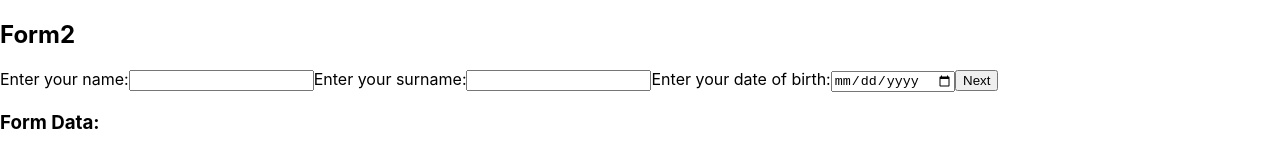
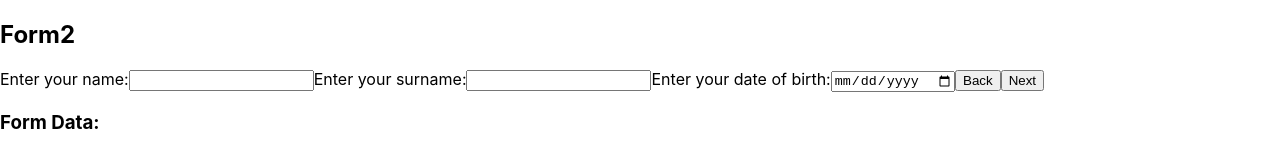
Before and after one commit to koorosh-gh/React_forms, a React (Create React App) app: page / in a window 1280 px wide. Both pictures are taken after typing "Sample", "name@example.com" into the empty fields and a click on the input "Next". Shown: the top 153 px of the page. Built offline with nearby package versions, Linux system fonts and the light colour scheme.

Commit message:
added back button and handleBackClick function

```diff
--- a/src/App.js
+++ b/src/App.js
@@ -1,37 +1,40 @@
-import React from 'react';
-import { useState } from 'react';
+import React, { useState } from 'react';
 import { Form1, Form2, Form3, Form4, Form5 } from './forms';
 
 function App() {
-  const [currentForm, setCurrentForm] = useState(1);
+  const [currentFormIndex, setCurrentFormIndex] = useState(1);
   const [formData, setFormData] = useState([]);
 
   const handleFormSubmit = (data) => {
     const isFormComplete = Object.values(data).every(value => value !== "");
     if (isFormComplete) {
       setFormData(prevData => [...prevData, data]);
-      setCurrentForm(prevForm => prevForm + 1);
-    }
-    else{
+      setCurrentFormIndex(prevIndex => prevIndex + 1);
+    } else {
       alert("Please fill out all the fields");
     }
   };
+
+  const handleBack = () => {
+    setCurrentFormIndex(prevIndex => prevIndex - 1);
+  };
+
   const renderForm = () => {
-    switch (currentForm) {
+    switch (currentFormIndex) {
       case 1:
-        return <Form1 onSubmit={handleFormSubmit}/>;
-        case 2:
-          return <Form2 onSubmit={handleFormSubmit}/>;
-          case 3:
-            return <Form3 onSubmit={handleFormSubmit}/>;
-            case 4:
-              return <Form4 onSubmit={handleFormSubmit}/>;
-              case 5:
-                return <Form5 onSubmit={handleFormSubmit}/>;
+        return <Form1 onSubmit={handleFormSubmit} />;
+      case 2:
+        return <Form2 onSubmit={handleFormSubmit} onBack={handleBack} />;
+      case 3:
+        return <Form3 onSubmit={handleFormSubmit} onBack={handleBack} />;
+      case 4:
+        return <Form4 onSubmit={handleFormSubmit} onBack={handleBack} />;
+      case 5:
+        return <Form5 onSubmit={handleFormSubmit} onBack={handleBack} />;
       default:
         return null;
     }
-  }
+  };
 
   return (
     <div>
--- a/src/forms.js
+++ b/src/forms.js
@@ -13,7 +13,6 @@ export const Form1 = ({ onSubmit }) => {
     event.preventDefault();
     onSubmit(inputs);
   };
-
   return (
     <form onSubmit={handleSubmit}>
       <h2>Form1</h2>
@@ -39,7 +38,7 @@ export const Form1 = ({ onSubmit }) => {
     </form>
   );
 }
-export const Form2 = ({ onSubmit }) => {
+export const Form2 = ({ onSubmit, onBack }) => {
 
   const [inputs, setInputs] = useState({});
 
@@ -53,7 +52,10 @@ export const Form2 = ({ onSubmit }) => {
     event.preventDefault();
     onSubmit(inputs);
   };
-
+  const handleBackClick = (event) => {
+    event.preventDefault();
+    onBack();
+  }
   return (
     <form onSubmit={handleSubmit}>
       <h2>Form2</h2>
@@ -84,11 +86,12 @@ export const Form2 = ({ onSubmit }) => {
           required
         />
       </label>
+      <button onClick={handleBackClick}>Back</button>
       <input type="submit" value="Next" disabled={Object.values(inputs).some(value => value === "")} />
     </form>
   );
 }
-export const Form3 = ({ onSubmit }) => {
+export const Form3 = ({ onSubmit, onBack}) => {
 
   const [inputs, setInputs] = useState({});
 
@@ -102,6 +105,10 @@ export const Form3 = ({ onSubmit }) => {
     event.preventDefault();
     onSubmit(inputs);
   };
+  const handleBackClick = (event) => {
+    event.preventDefault();
+    onBack();
+  }
 
   return (
     <form onSubmit={handleSubmit}>
@@ -176,11 +183,12 @@ export const Form3 = ({ onSubmit }) => {
             </li>
         </ul>
       </label>
+      <button onClick={handleBackClick}>Back</button>
       <input type="submit" value="Next" disabled={Object.values(inputs).some(value => value === "")} />
     </form>
   );
 }
-export const Form4 = ({ onSubmit }) => {
+export const Form4 = ({ onSubmit, onBack }) => {
 
   const [inputs, setInputs] = useState({});
 
@@ -194,6 +202,10 @@ export const Form4 = ({ onSubmit }) => {
     event.preventDefault();
     onSubmit(inputs);
   };
+  const handleBackClick = (event) => {
+    event.preventDefault();
+    onBack();
+  }
 
   return (
     <form onSubmit={handleSubmit}>
@@ -316,11 +328,12 @@ export const Form4 = ({ onSubmit }) => {
             </li>
         </ul>
       </label>
+      <button onClick={handleBackClick}>Back</button>
       <input type="submit" value="Next" disabled={Object.values(inputs).some(value => value === "")} />
     </form>
   );
 }
-export const Form5 = ({ onSubmit }) => {
+export const Form5 = ({ onSubmit, onBack }) => {
 
   const [inputs, setInputs] = useState({});
 
@@ -334,6 +347,10 @@ export const Form5 = ({ onSubmit }) => {
     event.preventDefault();
     onSubmit(inputs);
   };
+  const handleBackClick = (event) => {
+    event.preventDefault();
+    onBack();
+  }
 
   return (
     <form onSubmit={handleSubmit}>
@@ -365,6 +382,7 @@ export const Form5 = ({ onSubmit }) => {
           required
         />
       </label>
+      <button onClick={handleBackClick}>Back</button>
       <input type="submit" value="Next" disabled={Object.values(inputs).some(value => value === "")} />
     </form>
   );
```
